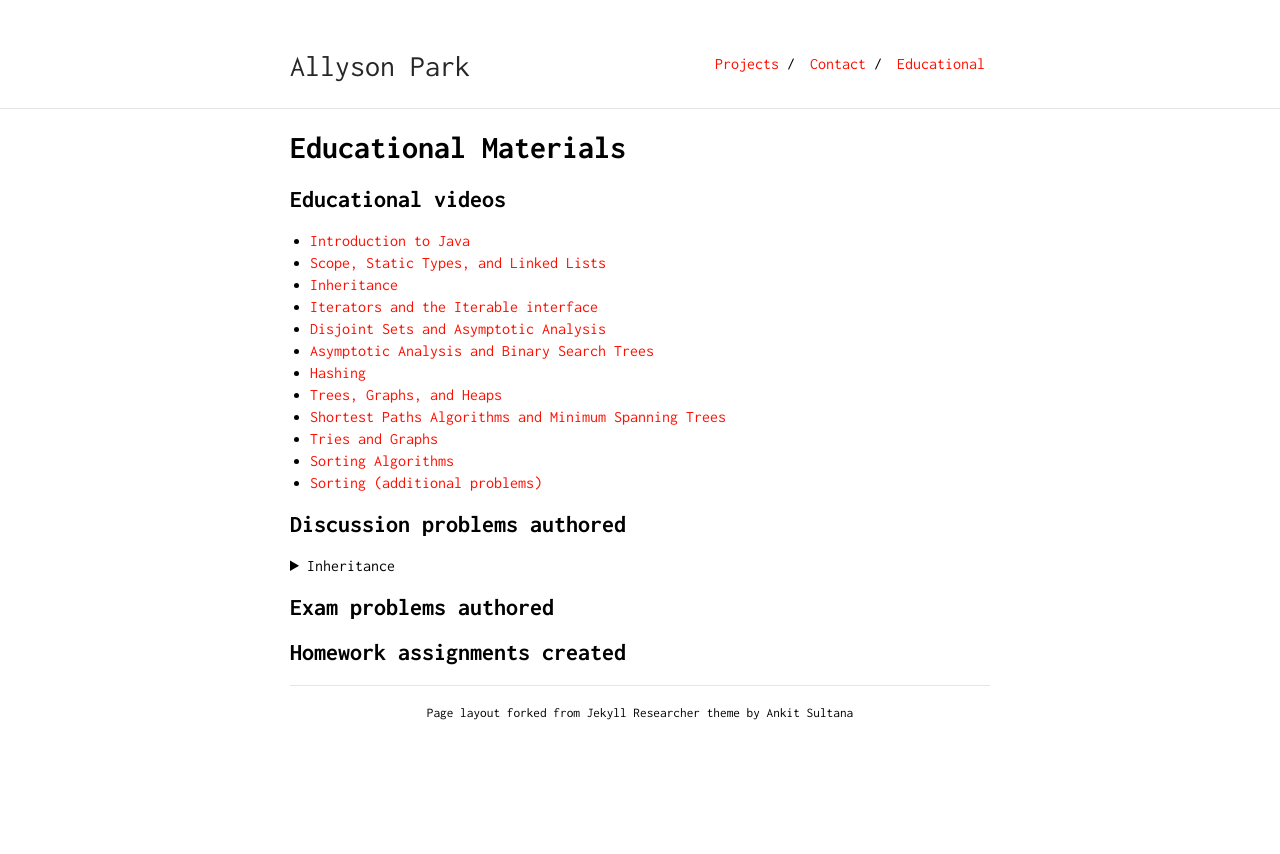
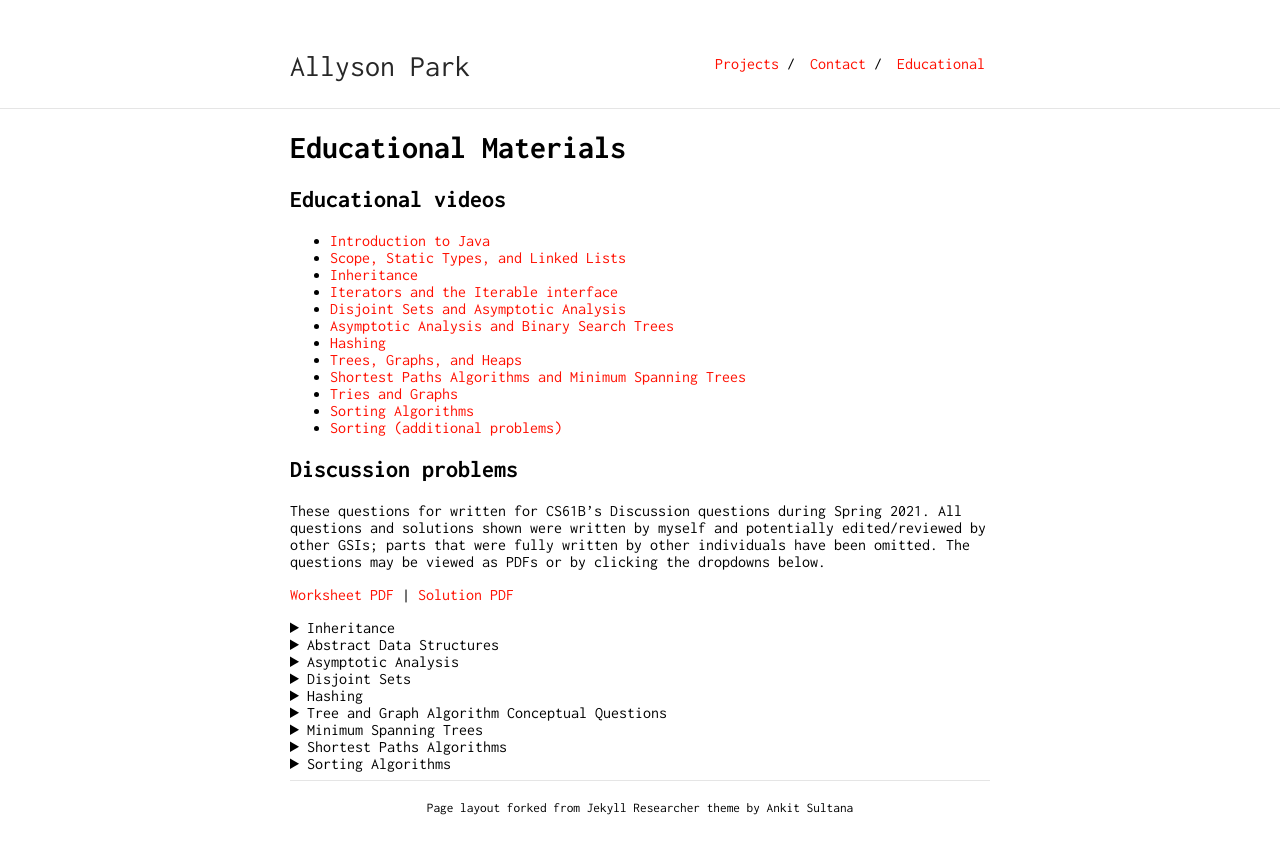
Before and after one commit to allysonpark/allysonpark.github.io, a Jekyll site: the page built from educational.md, in a window 1280 px wide. Shown: the top 854 px of the page. Built offline with Jekyll 4.4.1, drawn with Linux system fonts in a browser that asks for light colours; our own code applies the rules of GitHub Pages for plain Markdown files.

Commit message:
Add discussion problems

```diff
--- a/_layouts/default.html
+++ b/_layouts/default.html
@@ -24,7 +24,6 @@
     <link href='https://fonts.googleapis.com/css?family=Inconsolata:400,700' rel='stylesheet' type='text/css'>
     <link rel="alternate" type="application/rss+xml" title="{{ site.title }} RSS" href="/feed.xml" />
     <link rel="stylesheet" href="{{ site.baseurl }}/css/main.css">
-    <link rel="stylesheet" href="{{ site.baseurl }}/css/syntax.css">
     {% if site.favicon %}
         <link rel="icon" type="image/ico" href="{{ site.favicon_location }}">
         <link rel="shortcut-icon" type="image/ico" href="{{ site.favicon_location }}">
--- /dev/null
+++ b/_layouts/educational.html
@@ -0,0 +1,7 @@
+---
+layout: default
+---
+<link rel="stylesheet" href="{{ site.baseurl }}/css/coding_questions.css">
+<link rel="stylesheet" href="{{ site.baseurl }}/css/syntax.css">
+
+{{ content }}
--- /dev/null
+++ b/_sass/coding_questions.scss
@@ -0,0 +1,10 @@
+.question-area {
+  background-color: #f2f2f2;
+  padding: 16px;
+  border-radius: 8px;
+  margin: 1rem 0;
+}
+
+.problem-title {
+  margin: 0;
+}
--- a/_sass/typography.scss
+++ b/_sass/typography.scss
@@ -3,31 +3,6 @@
 .content {
     a:hover {
         text-decoration: underline;
-    }
-    ol {
-        counter-reset: list;
-    }
-    ol > li {
-        list-style-position: none;
-        position: relative;
-        list-style: none;
-        margin-top: 5px;
-        margin-bottom: 5px;
-    }
-    ul > li {
-        margin: 5px 0 5px 0;
-    }
-    ul {
-        padding: 0 20px 0 20px;;
-    }
-    ol {
-        padding: 0 30px 0 30px;
-    }
-    ol > li:before {
-        content: "[" counter(list, decimal) "] ";
-        counter-increment: list;
-        position: absolute;
-        left: -30px;
     }
     blockquote {
         //border: 1px solid black;
--- /dev/null
+++ b/css/coding_questions.scss
@@ -0,0 +1,3 @@
+---
+---
+@import "coding_questions";
--- a/css/syntax.css
+++ b/css/syntax.css
@@ -1,82 +1,210 @@
 .highlight table td { padding: 5px; }
 .highlight table pre { margin: 0; }
-.highlight, .highlight .w {
-  color: #d0d0d0;
-  background-color: #151515;
-  padding: 16px;
+.highlight .c, .highlight .ch, .highlight .cd, .highlight .cpf {
+  color: #5e5d83;
+  font-style: italic;
+}
+.highlight .cm {
+  color: #5e5d83;
+  font-style: italic;
+}
+.highlight .c1 {
+  color: #5e5d83;
+  font-style: italic;
+}
+.highlight .cp {
+  color: #465457;
+  font-weight: bold;
+}
+.highlight .cs {
+  color: #465457;
+  font-weight: bold;
+  font-style: italic;
 }
 .highlight .err {
-  color: #151515;
-  background-color: #ac4142;
+  color: #f8f8f2;
+  background-color: #403d3d;
 }
-.highlight .c, .highlight .ch, .highlight .cd, .highlight .cm, .highlight .cpf, .highlight .c1, .highlight .cs {
-  color: #505050;
+.highlight .gi {
+  color: #a6e22e;
 }
-.highlight .cp {
-  color: #f4bf75;
+.highlight .gd {
+  color: #f92672;
+}
+.highlight .ge {
+  color: #1b1d1e;
+  font-style: italic;
+}
+.highlight .gr {
+  color: #f92672;
+}
+.highlight .gt {
+  color: #f92672;
+}
+.highlight .gh {
+  color: #403d3d;
+}
+.highlight .go {
+  color: #403d3d;
+}
+.highlight .gp {
+  color: #66d9ef;
+}
+.highlight .gs {
+  font-weight: bold;
+}
+.highlight .gu {
+  color: #465457;
+}
+.highlight .k, .highlight .kv {
+  color: #66d9ef;
+  font-weight: bold;
+}
+.highlight .kc {
+  color: #66d9ef;
+  font-weight: bold;
+}
+.highlight .kd {
+  color: #66d9ef;
+  font-weight: bold;
+}
+.highlight .kp {
+  color: #66d9ef;
+  font-weight: bold;
+}
+.highlight .kr {
+  color: #66d9ef;
+  font-weight: bold;
+}
+.highlight .kt {
+  color: #66d9ef;
+  font-weight: bold;
+}
+.highlight .kn {
+  color: #f92672;
+  font-weight: bold;
+}
+.highlight .ow {
+  color: #f92672;
+  font-weight: bold;
+}
+.highlight .o {
+  color: #f92672;
+  font-weight: bold;
+}
+.highlight .mf {
+  color: #af87ff;
+}
+.highlight .mh {
+  color: #af87ff;
+}
+.highlight .il {
+  color: #af87ff;
+}
+.highlight .mi {
+  color: #af87ff;
+}
+.highlight .mo {
+  color: #af87ff;
+}
+.highlight .m, .highlight .mb, .highlight .mx {
+  color: #af87ff;
+}
+.highlight .se {
+  color: #af87ff;
+}
+.highlight .sb {
+  color: #d7d787;
+}
+.highlight .sc {
+  color: #d7d787;
+}
+.highlight .sd {
+  color: #d7d787;
+}
+.highlight .s2 {
+  color: #d7d787;
+}
+.highlight .sh {
+  color: #d7d787;
+}
+.highlight .si {
+  color: #d7d787;
+}
+.highlight .sx {
+  color: #d7d787;
+}
+.highlight .sr {
+  color: #d7d787;
+}
+.highlight .s1 {
+  color: #d7d787;
+}
+.highlight .ss {
+  color: #d7d787;
+}
+.highlight .s, .highlight .sa, .highlight .dl {
+  color: #d7d787;
+}
+.highlight .na {
+  color: #a6e22e;
+}
+.highlight .nc {
+  color: #a6e22e;
+  font-weight: bold;
+}
+.highlight .nd {
+  color: #a6e22e;
+  font-weight: bold;
+}
+.highlight .ne {
+  color: #a6e22e;
+  font-weight: bold;
+}
+.highlight .nf, .highlight .fm {
+  color: #a6e22e;
+  font-weight: bold;
+}
+.highlight .no {
+  color: #66d9ef;
+}
+.highlight .bp {
+  color: #f8f8f2;
+}
+.highlight .nb {
+  color: #f8f8f2;
+}
+.highlight .ni {
+  color: #f8f8f2;
+}
+.highlight .nn {
+  color: #f8f8f2;
+}
+.highlight .vc {
+  color: #f8f8f2;
+}
+.highlight .vg {
+  color: #f8f8f2;
+}
+.highlight .vi {
+  color: #f8f8f2;
+}
+.highlight .nv, .highlight .vm {
+  color: #f8f8f2;
+}
+.highlight .w {
+  color: #f8f8f2;
+}
+.highlight .nl {
+  color: #f8f8f2;
+  font-weight: bold;
 }
 .highlight .nt {
-  color: #f4bf75;
+  color: #f92672;
 }
-.highlight .o, .highlight .ow {
-  color: #d0d0d0;
+.highlight {
+  color: #f8f8f2;
+  background-color: #1b1d1e;
+  padding: 8px;
+  border-radius: 4px;
 }
-.highlight .p, .highlight .pi {
-  color: #d0d0d0;
-}
-.highlight .gi {
-  color: #90a959;
-}
-.highlight .gd {
-  color: #ac4142;
-}
-.highlight .gh {
-  color: #6a9fb5;
-  background-color: #151515;
-  font-weight: bold;
-}
-.highlight .k, .highlight .kn, .highlight .kp, .highlight .kr, .highlight .kv {
-  color: #aa759f;
-}
-.highlight .kc {
-  color: #d28445;
-}
-.highlight .kt {
-  color: #d28445;
-}
-.highlight .kd {
-  color: #d28445;
-}
-.highlight .s, .highlight .sb, .highlight .sc, .highlight .dl, .highlight .sd, .highlight .s2, .highlight .sh, .highlight .sx, .highlight .s1 {
-  color: #90a959;
-}
-.highlight .sa {
-  color: #aa759f;
-}
-.highlight .sr {
-  color: #75b5aa;
-}
-.highlight .si {
-  color: #8f5536;
-}
-.highlight .se {
-  color: #8f5536;
-}
-.highlight .nn {
-  color: #f4bf75;
-}
-.highlight .nc {
-  color: #f4bf75;
-}
-.highlight .no {
-  color: #f4bf75;
-}
-.highlight .na {
-  color: #6a9fb5;
-}
-.highlight .m, .highlight .mb, .highlight .mf, .highlight .mh, .highlight .mi, .highlight .il, .highlight .mo, .highlight .mx {
-  color: #90a959;
-}
-.highlight .ss {
-  color: #90a959;
-}
--- a/educational.md
+++ b/educational.md
@@ -14,16 +18,54 @@
 * [Sorting Algorithms](https://www.youtube.com/watch?v=-uZheITvvB8&list=PLNF4Mv5EsHj7f8fs_9qJ_KD5XHfBUlFub)
 * [Sorting (additional problems)](https://www.youtube.com/watch?v=e7aUJZIiA7c&list=PLNF4Mv5EsHj4QLTEw3uz42vJGKblD9usL)
 
-## Discussion problems authored
+## Discussion problems
+
+These questions for written for CS61B's Discussion questions during Spring 2021. All questions and solutions shown were written by myself and potentially edited/reviewed by other GSIs; parts that were fully written by other individuals have been omitted. The questions may be viewed as PDFs or by clicking the dropdowns below.
+
+[Worksheet PDF](educational_materials/Discussion_Questions_Authorship_Compilation.pdf) \| [Solution PDF](educational_materials/Discussion_Questions_Authorship_Compilation_Solutions.pdf)
+
+<details>
+    <summary>Inheritance</summary>
+    {% include_relative educational_materials/inheritance_discussion.md %}
+</details>
+
+<details>
+    <summary>Abstract Data Structures</summary>
+    {% include_relative educational_materials/adts.html %}
+</details>
 
 
 <details>
-    <summary>Inheritance</summary>
-
-{% include_relative educational_materials/inheritance_discussion.md %}
-
+    <summary>Asymptotic Analysis</summary>
+    {% include_relative educational_materials/asymptotics.html %}
 </details>
 
-## Exam problems authored
+<details>
+    <summary>Disjoint Sets</summary>
+    {% include_relative educational_materials/disjoint_sets_discussion.md %}
+</details>
 
-## Homework assignments created
+<details>
+    <summary>Hashing</summary>
+    {% include_relative educational_materials/hashing.html %}
+</details>
+
+<details>
+    <summary>Tree and Graph Algorithm Conceptual Questions</summary>
+    {% include_relative educational_materials/trees_and_graphs.html %}
+</details>
+
+<details>
+    <summary>Minimum Spanning Trees</summary>
+    {% include_relative educational_materials/msts.html %}
+</details>
+
+<details>
+    <summary>Shortest Paths Algorithms</summary>
+    {% include_relative educational_materials/shortest_paths.html %}
+</details>
+
+<details>
+    <summary>Sorting Algorithms</summary>
+    {% include_relative educational_materials/sorting.html %}
+</details>
--- /dev/null
+++ b/educational_materials/adts.html
@@ -0,0 +1,39 @@
+<style>
+    .matching-question {
+        display: flex;
+        gap: 1rem;
+    }
+
+    .adt-description {
+        max-width: 70%
+    }
+
+    .adt-name {
+        align-self: center;
+        line-height: 2rem;
+    }
+</style>
+
+<div class="question-area">
+    <h4 class="problem-title">ADT Matchmaking</h4>
+    <p>
+        Match each task to the correct Abstract Data Type for the job by drawing a line connecting matching pairs.
+    </p>
+
+    <div class="matching-question">
+        <ol class="adt-description">
+            <li>You want to keep track of all the unique users who have logged on to your system.</li>
+            <li>You are creating a version control system and want to associate each file name with a Blob.</li>
+            <li>We are running a server and want to service clients in the order they arrive.</li>
+            <li>We have a lot of books at our library, and we want our website to display them in some sorted order. We
+                have multiple copies of some books and we want each listing to be separate.
+            </li>
+        </ol>
+        <ol class="adt-name" type='a'>
+            <li>List</li>
+            <li>Map</li>
+            <li>Set</li>
+            <li>Queue</li>
+        </ol>
+    </div>
+</div>
--- /dev/null
+++ b/educational_materials/asymptotics.html
@@ -0,0 +1,66 @@
+<div class="multi-part-question">
+    <div class="question-area">
+        <h4 class="problem-title">Re-Cursed with Asymptotics</h4>
+        <p>
+What is the runtime of the code below in terms of n?
+{% highlight java %}
+public static int[] curse(int n) {
+    if (n <= 0) {
+        return 0;
+    } else {
+        return n + curse(n - 1);
+    }
+}
+{% endhighlight %}
+        </p>
+    </div>
+    <div class="question-area">
+        <p>
+            Assume our BST (Binary Search Tree) below is perfectly bushy. What is the runtime of a single <b>find</b>
+            operation in
+            terms of N, the number of nodes in the tree? In this setup, assume a <b>Tree</b> has a <b>Key</b> (the
+            value of the tree) and then pointers to two other trees, <b>Left</b> and <b>Right</b>.
+
+{% highlight java %}
+public static BST find(BST T, Key sk) {
+    if (T == null)
+        return null;
+    if (sk.compareTo(T.key) == 0))
+        return T;
+    else if (sk.compareTo(T.key) < 0)
+        return find(T.left, sk);
+    else
+        return find(T.right, sk);
+}
+{% endhighlight %}
+        </p>
+    </div>
+    <div class="question-area">
+        <p>
+            Can you find a runtime bound for the code below? We can assume the System.arraycopy method takes <i>\Theta(N)</i>
+            time, where N is the number of elements copied. The official signature is <b>System.arrayCopy(Object
+            sourceArr, int srcPos, Object dest, int destPos, int length)</b>. Here, <b>srcPos</b> and <b>destPos</b> are
+            the starting points in the source and destination arrays to start copying and pasting in, respectively, and
+            <b>length</b> is the number of elements copied.
+
+{% highlight java %}
+public static void silly(int[] arr) {
+    if (arr.length <= 1) {
+        System.out.println("You won!");
+    return;
+}
+
+int newLen = arr.length / 2
+int[] firstHalf = new int[newLen];
+int[] secondHalf = new int[newLen];
+System.arraycopy(arr, 0, firstHalf, 0, newLen);
+System.arraycopy(arr, newLen, secondHalf, 0, newLen);
+silly(firstHalf);
+silly(secondHalf);
+}
+
+{% endhighlight %}
+        </p>
+    </div>
+
+</div>
--- /dev/null
+++ b/educational_materials/disjoint_sets_discussion.md
@@ -0,0 +1,4 @@
+<div class="question-area">
+<h4 class="problem-title">Runtime Analysis on Disjoint Sets</h4>
+What is the runtime for "connect" and "isConnected" operations using our Quick Find, Quick Union, and Weighted Quick Union abstract data structures? Can you explain why the Weighted Quick union has better runtimes for these operations than the regular Quick Union?
+</div>
--- /dev/null
+++ b/educational_materials/hashing.html
@@ -0,0 +1,34 @@
+<div class="question-area">
+    <h4 class="problem-title">A Side of Hashbrowns</h4>
+    <p>We want to map food items to their yumminess. We want to be able to find this information in constant time,
+        so we've decided to use java's built-in HashMap class! Here, the key is a <b>String</b> representing the
+        food item and the value is an <b>int</b> yumminess rating.
+    </p>
+    <p>
+        For simplicity, let's say that here a <b>String</b>'s hashcode is the first letter's position in the
+        alphabet (A = 0, B = 1... Z = 25). For example, the <b>String</b> "hashbrown" starts with "h", and "h"
+        is 7th letter in the alphabet (0 indexed), so the hashCode would be 7. Note that in reality, a
+        <b>String</b> has a much more complicated <b>hashCode()</b> implementation.
+    </p>
+    <p>
+        Our HashMap will compute the index as the key's hashcode value modulo the number of buckets in our HashMap.
+        Assume the initial size is 4 buckets, and we double the size our HashMap as soon as the load factor reaches
+        3/4.
+    </p>
+    <p>
+        <b> a) Draw what the HashMap would look like after the following operations.</b>
+{% highlight java%}
+HashMap<Integer, String> hm = new HashMap<>();
+hm.put("Hashbrowns", 7);
+hm.put("Dim sum", 10);
+hm.put("Escargot", 5);
+hm.put("Brown bananas", 1);
+hm.put("Burritos", 10);
+hm.put("Buffalo wings", 8);
+hm.put("Banh mi", 9);
+{% endhighlight %}
+    </p>
+    <p>
+        <b> b) Do you see a potential problem here with the behavior of our hashmap? How could we solve this? </b>
+    </p>
+</div>
--- a/educational_materials/inheritance_discussion.md
+++ b/educational_materials/inheritance_discussion.md
@@ -1,5 +1,10 @@
-<h4>"Senior class"</h4>
-For each line in the <b>main</b> method of our <b>testPeople</b> class, if something is printed, write it next to the line. If the line results in an error, write next it whether it is a compile time error or runtime error, and then proceed as if that line were not there.
+<div class="question-area">
+    <h4 class="problem-title">
+        "Senior class"
+    </h4>
+
+    <p>
+    For each line in the <b>main</b> method of our <b>testPeople</b> class, if something is printed, write it next to the line. If the line results in an error, write next it whether it is a compile time error or runtime error, and then proceed as if that line were not there.
 
 {% highlight java %}
 public class Person {
@@ -50,3 +55,5 @@ public class testPeople {
     }
 }
 {% endhighlight %}
+    </p>
+</div>
--- /dev/null
+++ b/educational_materials/msts.html
@@ -0,0 +1,18 @@
+<div class="question-area">
+    <h4 class="problem-title">Minimalist Moles</h4>
+    <p>
+        Mindy the mole wants to dig a network of tunnels connecting all of their secret hideouts. There are a
+        set few paths between the secret hideouts that Mindy can choose to possibly include in their tunnel
+        system, shown below. However, some portions of the ground are harder to dig than others, and Mindy wants
+        to do as little work as possible. In the diagram below, the numbers next to the paths correspond to how
+        hard that path is to dig for Mindy.
+    </p>
+    <img src="./educational_materials/images/mst_graph.png" alt="A graph with 6 vertices, labeled A-F. It has weighted edges, listed as follows:
+    (A,B)=4. (A,C)=1. (B,C)=7. (C, D)=5. (C,E)=0. (C, F)=3. (D,E)=6. (E,F)=2"/>
+    <p><b>How can Mindy figure out a tunnel system to connect their secret hideouts while doing minimal work?</b></p>
+    <p><b>Extra: Find a valid MST for the graph above using Kruskal's algorithm, then Prims. For Prim's algorithm,
+        take A as the start node. In both cases, if there is ever a tie, choose the edge that connects two nodes with
+        lower alphabetical order.</b></p>
+    <p><b>Extra: Are the above MSTs different or the same? Is there a different tie-breaking scheme that would change
+        your answer?</b></p>
+</div>
--- /dev/null
+++ b/educational_materials/shortest_paths.html
@@ -0,0 +1,144 @@
+<style>
+    .toy-input {
+        margin: 0;
+        width: 1rem;
+    }
+</style>
+<div class="question-area">
+    <h4 class="problem-title">The Shortest Path To Your Heart</h4>
+    <p>For the graph below, let <b>g(u, v)</b> be the weight of the edge between any nodes <b>u</b> and <b>v</b>. Let
+        <b>h(u, v)</b> be the value returned by the heuristic for any nodes <b>u</b> and <b>v</b>.</p>
+    <img src="./educational_materials/images/shortest_paths_graph.png" alt="A graph, consisting of 7 vertices with labels A-G. It contains weighted edges,
+    listed as follows: (A, B) = 1. (B, C) = 3. (C, F) = 2. (C, G) = 4. (F, G) = 1. (A, D) = 2. (D, E) = 3. (E, G) = 4. (A, E) = 7"/>
+    <p>
+        Below, the pseudocode for Dijkstra's and A* are both shown for your reference throughout the problem.
+    </p>
+    {% highlight java %}
+function dijkstrasAlgorithm:
+  PQ = new PriorityQueue()
+  PQ.add(A, 0)
+  PQ.add(v, infinity) # (all nodes except A).
+
+  distTo = {} # map
+  distTo[A] = 0
+  distTo[v] = infinity # (all nodes except A).
+
+  while (not PQ.isEmpty()):
+    popNode, popPriority = PQ.pop()
+    for child in popNode.children:
+      if PQ.contains(child):
+        potentialDist = distTo[popNode] + edgeWeight(popNode, child)
+        if potentialDist < distTo[child]:
+          distTo.put(child, potentialDist)
+          PQ.changePriority(child, potentialDist)
+    {% endhighlight %}
+
+    {% highlight java %}
+function aStarSearch:
+  PQ = new PriorityQueue()
+  PQ.add(A, h(A))
+  PQ.add(v, infinity) # (all nodes except A).
+
+  distTo = {} # map
+  distTo[A] = 0
+  distTo[v] = infinity # (all nodes except A).
+
+  while (not PQ.isEmpty()):
+    poppedNode, poppedPriority = PQ.pop()
+    if (poppedNode == goal): terminate
+
+    for child in poppedNode.children:
+      if PQ.contains(child):
+        potentialDist = distTo[poppedNode] + edgeWeight(poppedNode, child)
+        if potentialDist < distTo[child]:
+          distTo.put(child, potentialDist)
+          PQ.changePriority(child, potentialDist + h(child))
+    {% endhighlight %}
+
+
+    <p>
+        <b>Run Dijkstra's algorithm to find the shortest paths from <i>A</i> to every other vertex. You may find it
+            helpful to keep track of the priority queue. We have provided a table to keep track of best distances, and
+            the edge leading to each vertex on the currently known shortest paths.</b>
+    </p>
+
+    <table>
+        <tr>
+            <th></th>
+            <th>A</th>
+            <th>B</th>
+            <th>C</th>
+            <th>D</th>
+            <th>E</th>
+            <th>F</th>
+            <th>G</th>
+        </tr>
+        <tr>
+            <th>distTo</th>
+            <td><input id="node" type="number" class="toy-input"/></td>
+            <td><input type="number" class="toy-input"/></td>
+            <td><input type="number" class="toy-input"/></td>
+            <td><input type="number" class="toy-input"/></td>
+            <td><input type="number" class="toy-input"/></td>
+            <td><input type="number" class="toy-input"/></td>
+            <td><input type="number" class="toy-input"/></td>
+        </tr>
+        <tr>
+            <th>edgeTo</th>
+            <td><input type="text" class="toy-input"/></td>
+            <td><input type="text" class="toy-input"/></td>
+            <td><input type="text" class="toy-input"/></td>
+            <td><input type="text" class="toy-input"/></td>
+            <td><input type="text" class="toy-input"/></td>
+            <td><input type="text" class="toy-input"/></td>
+            <td><input type="text" class="toy-input"/></td>
+        </tr>
+    </table>
+
+    <p>
+        <b>Extra: Given the weights on the graph above, as well as the heuristic values listed below, what path would A* search return, starting
+            from <i>A</i> and with <i>G</i> as a goal?</b>
+    </p>
+    <ul>
+        <li>h(A, G) = 7</li>
+        <li>h(B, G) = 6</li>
+        <li>h(C, G) = 3</li>
+        <li>h(D, G) = 6</li>
+        <li>h(E, G) = 3</li>
+        <li>h(F, G) = 1</li>
+    </ul>
+
+    <table>
+        <tr>
+            <th></th>
+            <th>A</th>
+            <th>B</th>
+            <th>C</th>
+            <th>D</th>
+            <th>E</th>
+            <th>F</th>
+            <th>G</th>
+        </tr>
+        <tr>
+            <th>distTo</th>
+            <td><input type="number" class="toy-input"/></td>
+            <td><input type="number" class="toy-input"/></td>
+            <td><input type="number" class="toy-input"/></td>
+            <td><input type="number" class="toy-input"/></td>
+            <td><input type="number" class="toy-input"/></td>
+            <td><input type="number" class="toy-input"/></td>
+            <td><input type="number" class="toy-input"/></td>
+        </tr>
+        <tr>
+            <th>edgeTo</th>
+            <td><input type="text" class="toy-input"/></td>
+            <td><input type="text" class="toy-input"/></td>
+            <td><input type="text" class="toy-input"/></td>
+            <td><input type="text" class="toy-input"/></td>
+            <td><input type="text" class="toy-input"/></td>
+            <td><input type="text" class="toy-input"/></td>
+            <td><input type="text" class="toy-input"/></td>
+        </tr>
+    </table>
+
+</div>
--- /dev/null
+++ b/educational_materials/sorting.html
@@ -0,0 +1,11 @@
+<div class="question-area">
+    <h4 class="problem-title">Sorta Interesting, Right</h4>
+    <ol type="a">
+        <li>What does it mean to sort "in place", and why would we want this?</li>
+        <li>What does it mean for a sort to be "stable"? Which sorting algorithms that we have seen are stable?</li>
+        <li>Which algorithm would run the fastest on an already sorted list?</li>
+        <li>Given any list, what is the ideal pivot for quicksort?</li>
+        <li>So far, in class, we've mostly applied our sorts to lists of numbers. In practice, how would we typically
+            make sure our sorts can be applied to other types?</li>
+    </ol>
+</div>
--- /dev/null
+++ b/educational_materials/trees_and_graphs.html
@@ -0,0 +1,11 @@
+<div class="question-area">
+    <h4 class="problem-title">A Tree's Take on Graphs</h4>
+    <p> Your friend at Stanford has made some statements about graphs, but you believe they are all false. Provide
+        counterexamples to each of the statements below:
+    </p>
+    <ul>
+        <li>"Every graph has one unique MST."</li>
+        <li>"No matter what heuristic you use, A* search will always find the correct shortest path."</li>
+        <li>"If you add a constant factor to each edge in a graph, Dijkstra's algorithm will return the same shortest paths tree."</li>
+    </ul>
+</div>
```
Also changed, not shown: other parts of educational.md (+4 -0 lines), educational_materials/images/mst_graph.png (added), educational_materials/images/shortest_paths_graph.png (added), 2 other files.
